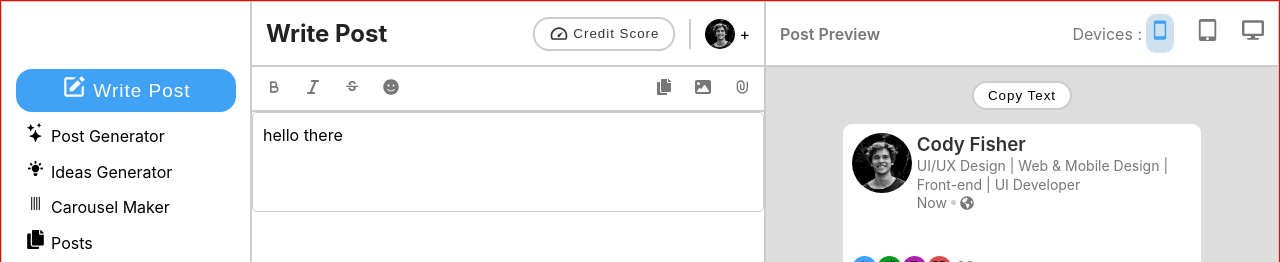
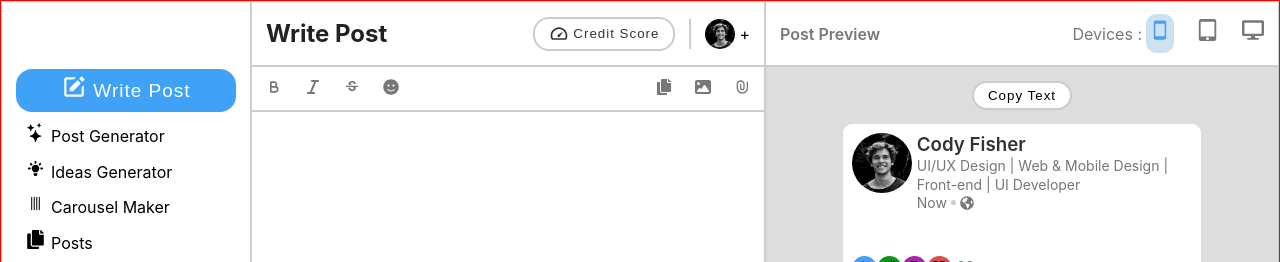
Before and after one commit to ankit-pandey-14/text-editor, a React (Vite) app: page / in a window 1280 px wide. Shown: the top 262 px of the page. Built offline with nearby package versions, Linux system fonts and the light colour scheme.

Commit message:
feature-2: done with text editor functionality

```diff
--- a/package.json
+++ b/package.json
@@ -10,6 +10,7 @@
     "preview": "vite preview"
   },
   "dependencies": {
+    "html-react-parser": "^5.2.2",
     "react": "^18.3.1",
     "react-dom": "^18.3.1",
     "react-icons": "^5.4.0"
--- a/src/index.css
+++ b/src/index.css
@@ -37,6 +37,10 @@ body {
 }
 .gap-6{
   gap: 6px;
+}
+
+.position-relative {
+  position: relative;
 }
 
 
--- a/src/screens/HomeScreen/sections/previewPost.jsx
+++ b/src/screens/HomeScreen/sections/previewPost.jsx
@@ -1,4 +1,5 @@
 import { memo, useState } from "react";
+import ReactHtmlParser from 'html-react-parser';
 import DummyPerson from '../../../assets/dummy-person.jpg';
 
 import CustomIconImage from "../../../components/customIconImage";
@@ -90,7 +91,7 @@ const PreviewPostSection = ({ post }) => {
                     </div>
 
                     <div className="mt-5 card-content">
-                        { post }
+                        { ReactHtmlParser(post) }
                     </div>
 
                     <div className="mt-5 border-down d-flex justify-between gap-4 align-center p-y-14">
--- a/src/screens/HomeScreen/sections/writePost.jsx
+++ b/src/screens/HomeScreen/sections/writePost.jsx
@@ -61,6 +61,8 @@ const WritePostSection = ({ setPost }) => {
         if (text.length > 0) {
             const range = selection.getRangeAt(0);
             const rect = range.getBoundingClientRect();
+
+            console.log("rect", rect)
 
             // Tooltip positioning logic
             setTooltipPosition({
@@ -137,30 +139,21 @@ const WritePostSection = ({ setPost }) => {
                 </div>
             </div>
 
-            <div className='text-area default-padding'
-                style={{
-                        position:"relative"
-                    }}
-                >
+            <div className='text-area-box default-padding'>
                 <p
                     ref={contentRef}
                     onMouseUp={handleTextSelection}
                     contentEditable={true}
-                    style={{
-                      border: "1px solid #ccc",
-                      padding: "10px",
-                      borderRadius: "5px",
-                      minHeight: "100px",
-                    }}
+                    className='textarea'
                     onInput={() => {
                         setPost(contentRef.current.innerHTML);
-                      }}
-                > hello there
-                </p>
+                    }}
+                />
+                { console.log("tooltipPosition", tooltipPosition) }
                 {showTooltip && (
-                    <div className='d-flex text-toolTip'
+                    <div className='d-flex text-tooltip'
                         style={{
-                          top: "34px",
+                          top: tooltipPosition?.y,
                           left: tooltipPosition?.x,
                         }}
                     >
--- a/src/styles/screen/home.css
+++ b/src/styles/screen/home.css
@@ -62,12 +62,11 @@
     color: #777;
 }
 
-.text-area {
+.text-area-box {
     height: calc(100vh - 223px);
     overflow-y: auto;
 }
-.text-area .textarea {
-    resize: none;
+.text-area-box .textarea {
     width: 100%;
     height: 96%;
     border: none;
@@ -75,7 +74,7 @@
     padding: 14px;
 }
 
-.text-toolTip {
+.text-tooltip {
     position: absolute;
     background-color: #fff;
     border: 1px solid #ccc;
@@ -84,7 +83,7 @@
     padding: 8px 23px;
     gap: 15px;
     z-index: 99;
-    opacity: 0.6;
+    opacity: 0.8;
     font-size: 14px;
 }
 
```
Also changed, not shown: 1 other file (tests, documents, lock files or other folders).
